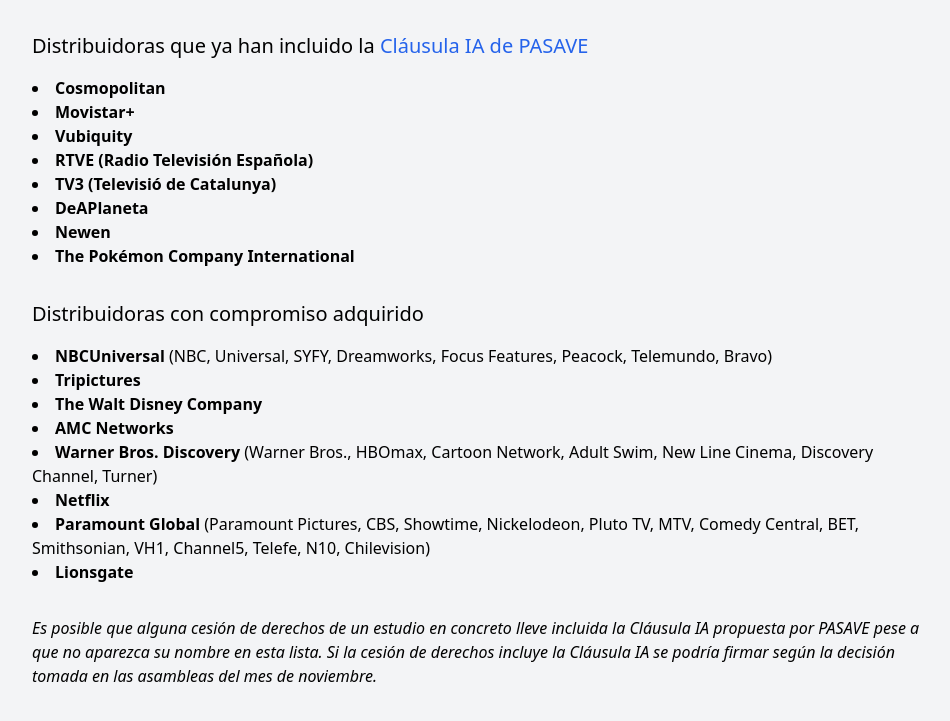
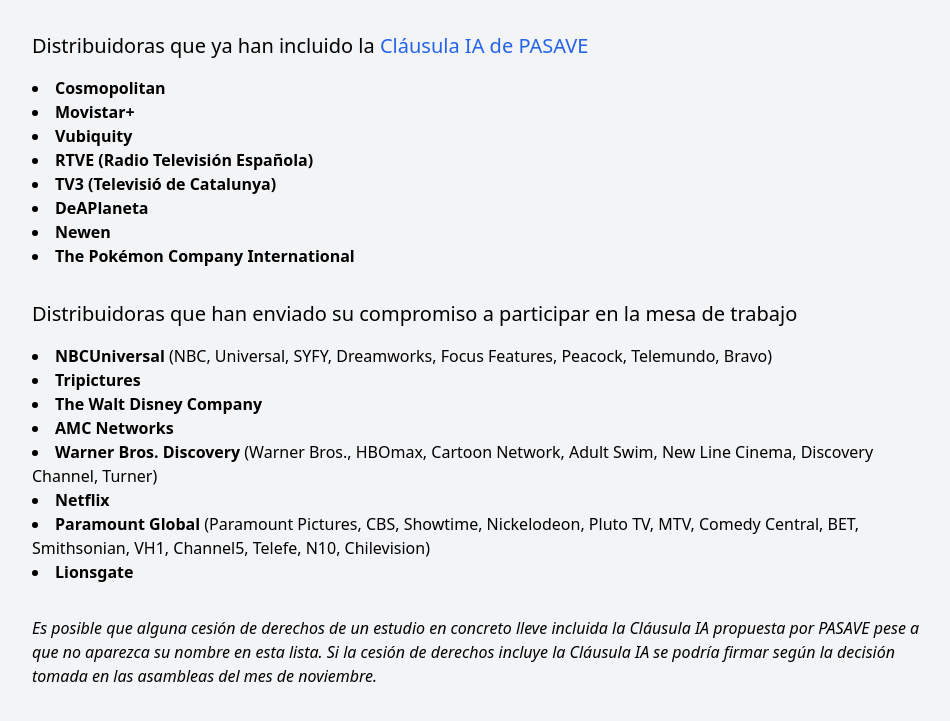
Before and after one commit to mutsuda/pasave.github.io, a Jekyll site: the page built from oklist.md, in a window 1280 px wide. Shown: the top 721 px of the page, without its empty margins (160-1110 px from the left). Built offline with Jekyll 4.4.1, drawn with Linux system fonts in a browser that asks for light colours.

Commit message:
Update oklist.md

```diff
--- a/oklist.md
+++ b/oklist.md
@@ -18,7 +18,7 @@
 
 
 
-<div class="text-xl pb-4 pt-8">Distribuidoras con compromiso adquirido</div>
+<div class="text-xl pb-4 pt-8">Distribuidoras que han enviado su compromiso a participar en la mesa de trabajo</div>
 <ul class="list-disc list-inside">
 	<li><span class="font-bold">NBCUniversal</span> (NBC, Universal, SYFY, Dreamworks, Focus Features, Peacock, Telemundo, Bravo)</li>
 	<li class="font-bold">Tripictures</li>
```
